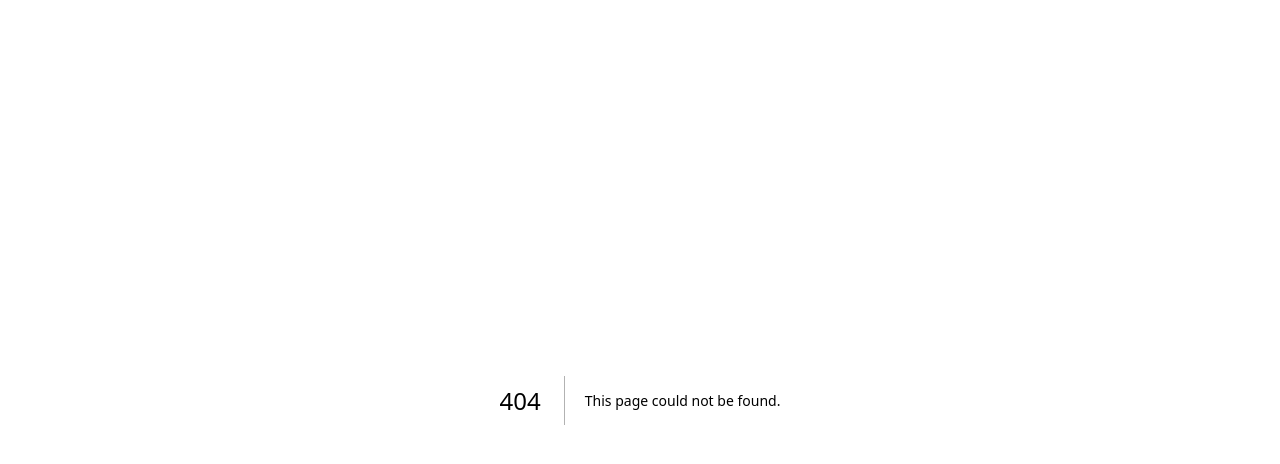
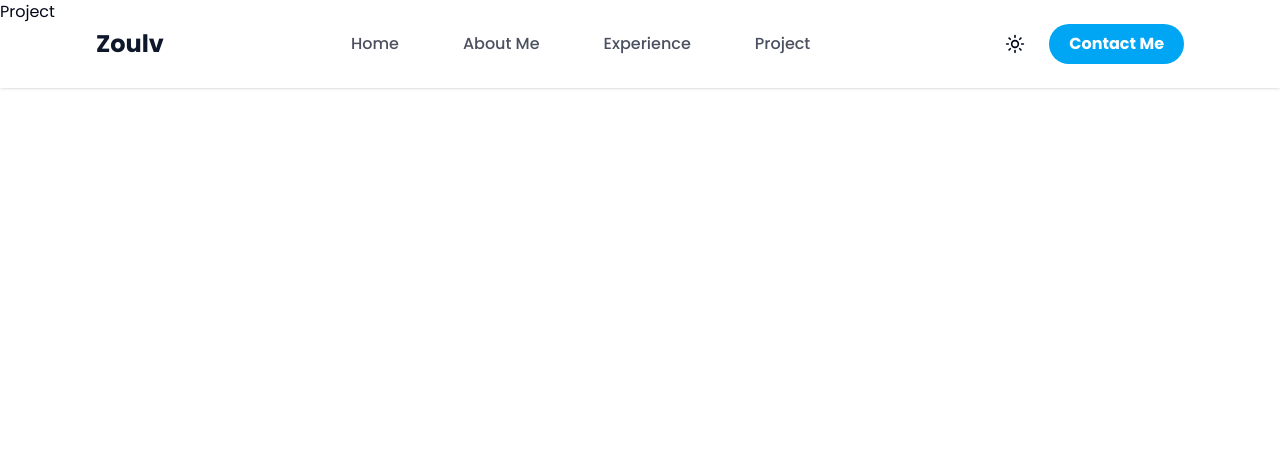
Before and after one commit to atzulf/next-portfolio, a Next.js app: page /project in a window 1280 px wide. Before the commit this address had no page. Shown: the top 464 px of the page. Built offline with nearby package versions, Linux system fonts and the light colour scheme.

Commit message:
add(Project): create Project component and ProjectPage to display it

```diff
--- /dev/null
+++ b/app/project/Project.tsx
@@ -0,0 +1,9 @@
+import React from 'react'
+
+const Project = () => {
+  return (
+    <div>Project</div>
+  )
+}
+
+export default Project
--- /dev/null
+++ b/app/project/page.tsx
@@ -0,0 +1,11 @@
+import Navbar from "@/components/Navbar";
+import Project from "./Project";
+
+export default function ProjectPage() {
+  return (
+    <>
+      <Navbar />
+      <Project />
+    </>
+  );
+}
```
